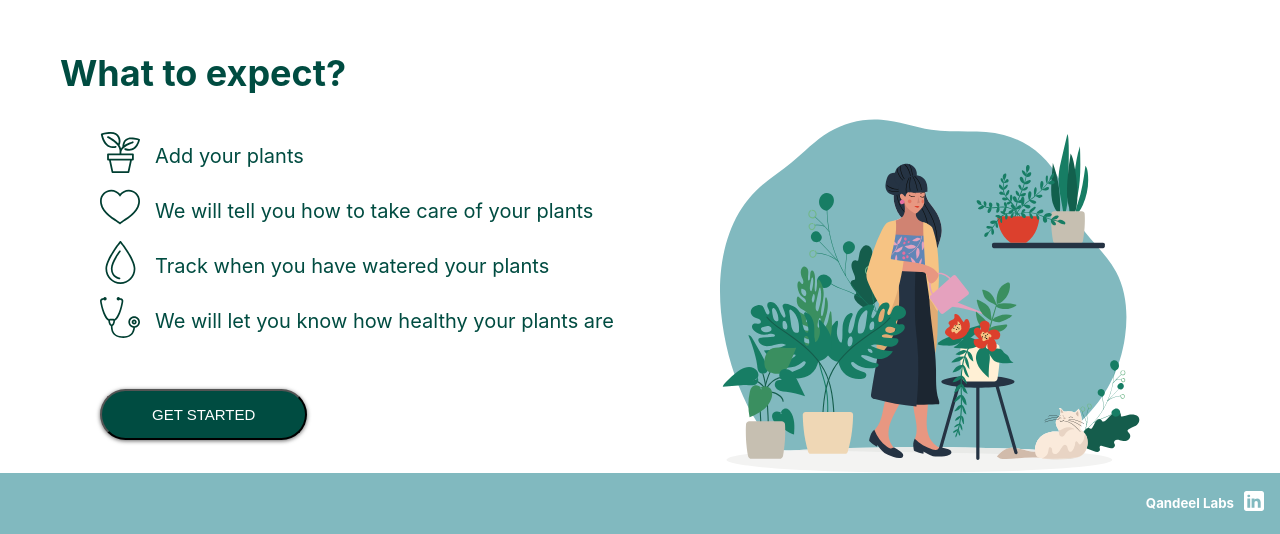
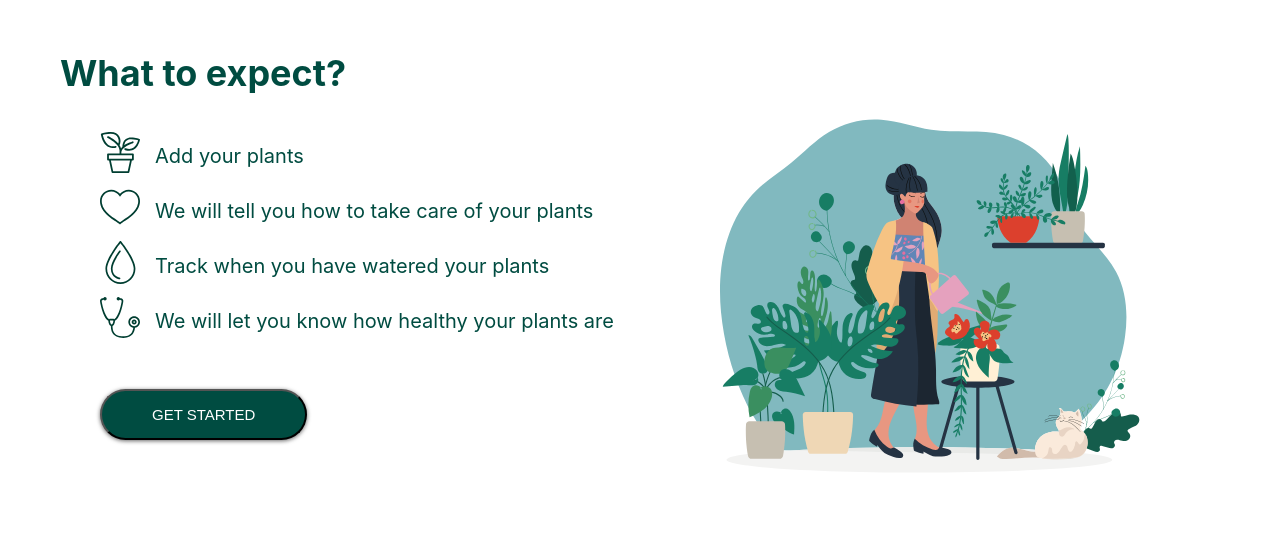
Before and after one commit to qmya/qandeel-mya-plant-diary, a React (Create React App) app in the folder client/: page / in a window 1280 px wide. Shown: the part 813-1347 px from the top of the page. After the commit the page ends 1286 px from the top, so only its background shows below. Built offline with nearby package versions, Linux system fonts and the light colour scheme; grey boxes are pictures that could not be loaded.

Commit message:
remove the comments from the file

```diff
--- a/client/src/App.js
+++ b/client/src/App.js
@@ -1,9 +1,9 @@
 import React from 'react';
-import icon from './assets/icons8-linkedin.svg';
+// import icon from './assets/icons8-linkedin.svg';
 import Navigation from './components/Navigation/Navigation.js'
 import Home from './pages/Home/Home.js';
 import MyPlants from './pages/MyPlants/MyPlants.js';
-import Footer from './components/Footer/Footer.js';
+// import Footer from './components/Footer/Footer.js';
 import { BrowserRouter, Route, Switch } from 'react-router-dom';
 import './App.scss';
 
@@ -16,12 +16,14 @@ function App() {
         <Route path='/' exact component ={Home} />;
         <Route path='/myplants' component = {MyPlants}/>
         </Switch>
-        <Footer />
-        {/* <footer className="footer">
+
+
+      </BrowserRouter>
+      {/* <Footer /> */}
+      {/* <footer className="footer">
          <h5>Qandeel Labs</h5>
         <a target="_blank" href="https://www.linkedin.com/in/qandeel-mya/"> <img className="icon" src={icon} alt ="linkedIn icon"/></a>
         </footer> */}
-      </BrowserRouter>
     </>
 
   );
```
